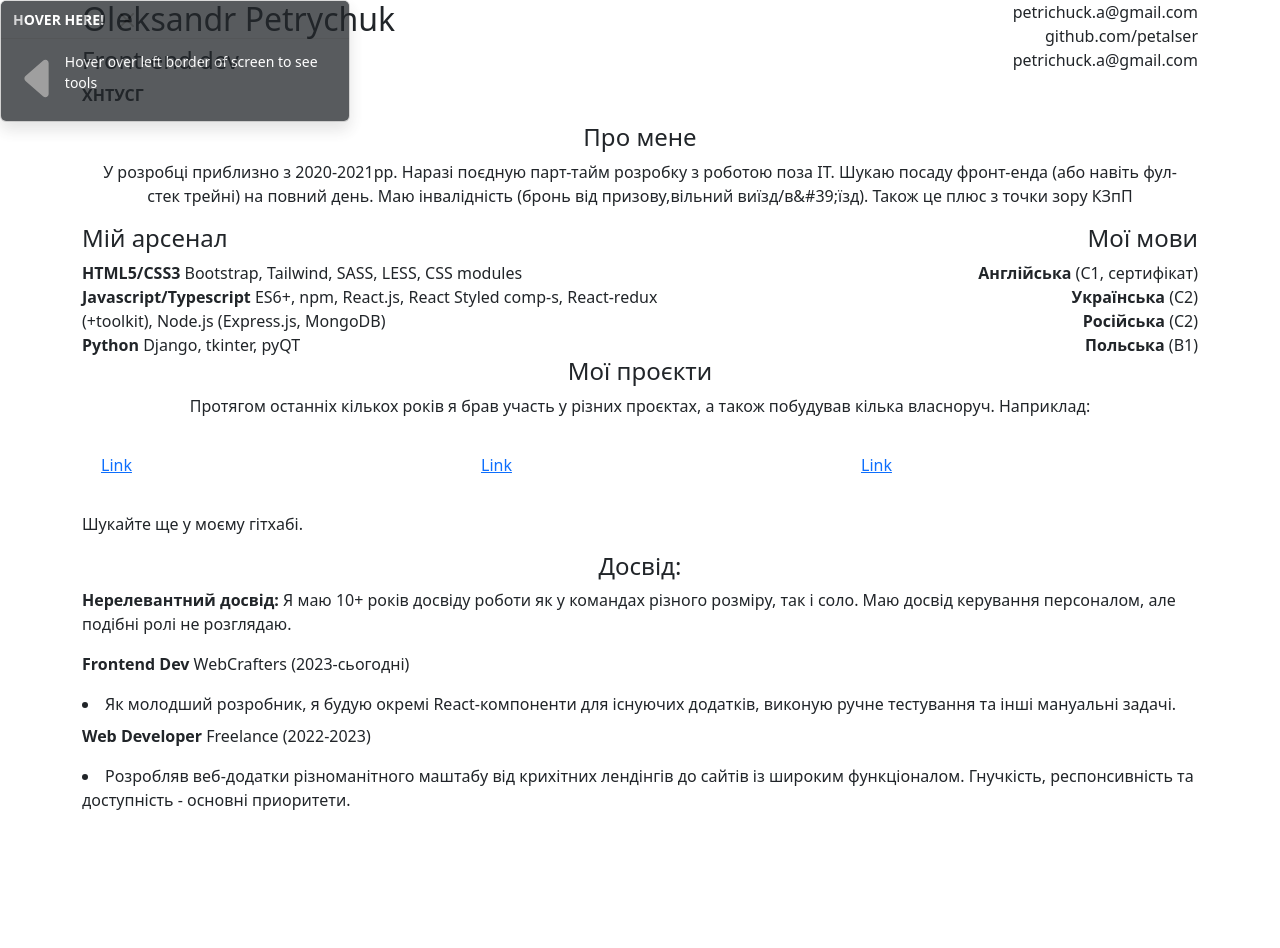
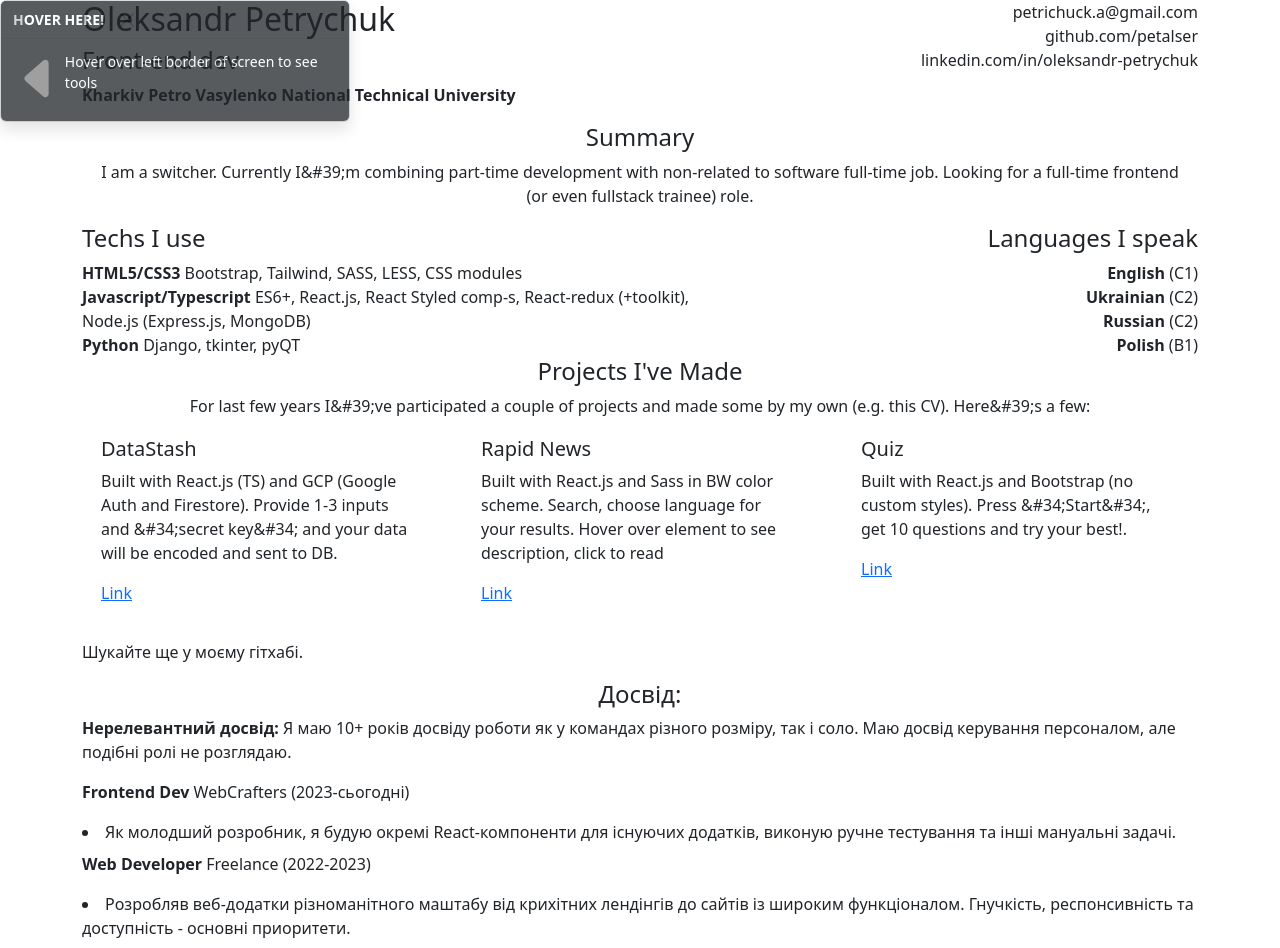
Before and after one commit to petalser/cv-edit, a React (Vite) app: page / in a window 1280 px wide. Before the commit the page ends 820 px from the top, so only its background shows below. Built offline with nearby package versions, Linux system fonts and the light colour scheme.

Commit message:
Pre-rebase

```diff
--- a/src/components/ModalStatic.jsx
+++ b/src/components/ModalStatic.jsx
@@ -8,6 +8,14 @@ const ModalStatic = ({ show, onHide, id }) => {
 
   const [data, setData] = useState({ ...dataChunk });
 
+  const linkCheck = (item) => {
+    console.log(data[item].value);
+    if (item !== "link") {
+      return true;
+    }
+    return data[item].value.startsWith("http");
+  };
+
   return (
     <Modal show={show} onHide={onHide}>
       <Modal.Header closeButton>
@@ -16,27 +24,37 @@ const ModalStatic = ({ show, onHide, id }) => {
       <Modal.Body>
         <div className="row">
           <div className="col">
-            {Object.keys(dataChunk).map((item, index) => (
+            {Object.entries(dataChunk).map(([key, item], index) => (
               <label
-                htmlFor={item}
-                className="form-label d-flex justify-content-end"
+                htmlFor={key}
+                className="form-label d-flex justify-content-end p-1"
+                style={
+                  !linkCheck(key)
+                    ? {
+                        outline: "1px solid red",
+                        boxShadow: "0 0 0 0.3rem rgba(255, 0, 0, 0.25)",
+                        borderRadius: "0.25rem",
+                      }
+                    : {}
+                }
                 key={index}
               >
-                {data[item].description}
+                {item.description}
               </label>
             ))}
           </div>
+
           <div className="col">
-            {Object.keys(dataChunk).map((item, index) => (
+            {Object.entries(dataChunk).map(([key, item], index) => (
               <input
                 type="text"
-                id={item}
+                id={key}
                 className="form-control"
-                value={data[item].value}
+                value={data[key].value}
                 onChange={(e) =>
                   setData((prev) => ({
                     ...prev,
-                    [item]: { ...prev[item], value: e.target.value },
+                    [key]: { ...prev[key], value: e.target.value },
                   }))
                 }
                 key={index}
--- a/src/components/Panel.jsx
+++ b/src/components/Panel.jsx
@@ -10,7 +10,7 @@ const Panel = () => {
       onMouseEnter={() => {
         isPanelHovered.value = true;
       }}
-      onmouseleave={() => {
+      onMouseleave={() => {
         isPanelHovered.value = false;
       }}
       vertical
--- a/src/signals/data.js
+++ b/src/signals/data.js
@@ -1,141 +1,4 @@
 import { signal } from "@preact/signals-react";
+import defaultData from "../data/defaultValues.json";
 
-export const signalData = signal({
-  name: {
-    description: "Your name",
-    value: "Oleksandr Petrychuk",
-  },
-  role: {
-    description: "Role you're looking for",
-    value: "Front-end dev",
-  },
-  education: {
-    description: "Education (university, college, courses)",
-    value: "ХНТУСГ",
-  },
-  contactLink_1: {
-    description: "Contact link #1 (email?)",
-    value: "petrichuck.a@gmail.com",
-  },
-  contactLink_2: {
-    description: "Contact link #2",
-    value: "github.com/petalser",
-  },
-  contactLink_3: {
-    description: "Contact link #3",
-    value: "petrichuck.a@gmail.com",
-  },
-  summaryTitle: {
-    description: 'Title for "summary" section',
-    value: "Про мене",
-  },
-  summaryText: {
-    description: 'Actual "summary"',
-    value: `У розробці приблизно з 2020-2021рр. Наразі поєдную парт-тайм
-    розробку з роботою поза IT. Шукаю посаду фронт-енда (або навіть
-    фул-стек трейні) на повний день. Маю інвалідність (бронь від
-    призову,вільний виїзд/в&#39;їзд). Також це плюс з точки зору КЗпП`,
-  },
-  stackTitle: {
-    description: 'Title for "my stack" section',
-    value: "Мій арсенал",
-  },
-  stackList: {
-    placeholders: [
-      "Title (programming language, field of knowledge",
-      "Details (frameworks, libraries, etc",
-    ],
-    values: [
-      ["HTML5/CSS3", "Bootstrap, Tailwind, SASS, LESS, CSS modules"],
-      [
-        "Javascript/Typescript",
-        "ES6+, npm, React.js, React Styled comp-s, React-redux (+toolkit), Node.js (Express.js, MongoDB)",
-      ],
-      ["Python", "Django, tkinter, pyQT"],
-    ],
-  },
-  langTitle: {
-    description: 'Title for "my languages" section',
-    value: "Мої мови",
-  },
-  langList: {
-    placeholders: ["Language", "Level, certificate"],
-    values: [
-      ["Англійська", "C1, сертифікат"],
-      ["Українська", "C2"],
-      ["Російська", "C2"],
-      ["Польська", "B1"],
-    ],
-  },
-  projectsSectionTitle: {
-    description: 'Title for "my projects" section',
-    value: "Мої проєкти",
-  },
-  projectsSectionSummary: {
-    description: 'Summary for "my projects" section',
-    value:
-      "Протягом останніх кількох років я брав участь у різних проєктах, а також побудував кілька власноруч. Наприклад:",
-  },
-  project_1: {
-    title: {
-      description: "Project name",
-      value: "",
-    },
-    subtitle: {
-      description: "Few words about that project",
-      value: "",
-    },
-    link: {
-      description: 'Link (with "http")',
-      value: "",
-    },
-  },
-  project_2: {
-    title: {
-      description: "Project name",
-      value: "",
-    },
-    subtitle: {
-      description: "Few words about that project",
-      value: "",
-    },
-    link: {
-      description: 'Link (with "http")',
-      value: "",
-    },
-  },
-  project_3: {
-    title: {
-      description: "Project name",
-      value: "",
-    },
-    subtitle: {
-      description: "Few words about that project",
-      value: "",
-    },
-    link: {
-      description: 'Link (with "http")',
-      value: "",
-    },
-  },
-  experienceTitle: {
-    description: 'Title for "Experience" section ("Experience" recommended)',
-    value: "",
-  },
-  experienceSubtitle: {
-    description: 'Description for "Experience" section',
-    value: "",
-  },
-  experiencePeriodLatest: {
-    role: "",
-    company: "",
-    period: "",
-    description: "",
-  },
-  experiencePeriodPreviaus: {
-    role: "",
-    company: "",
-    period: "",
-    description: "",
-  },
-});
+export const signalData = signal(defaultData);
```
